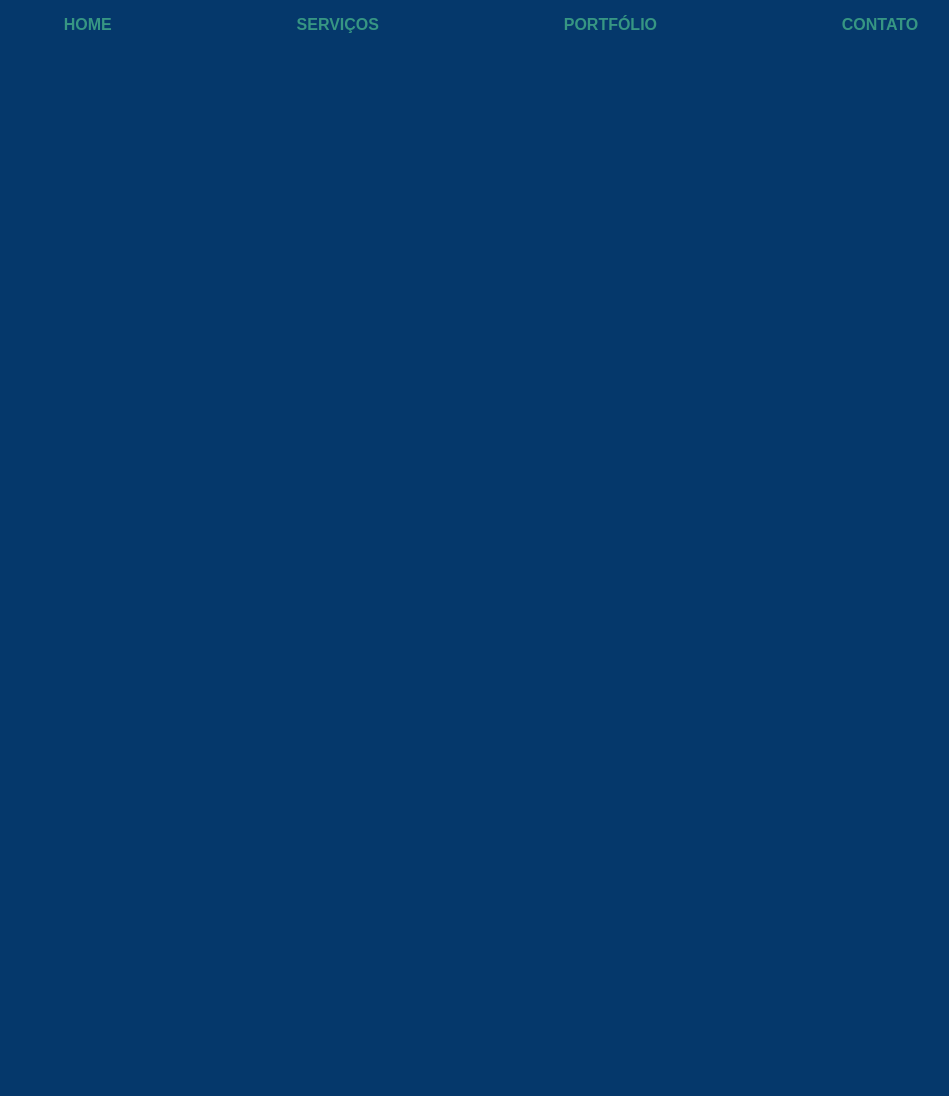
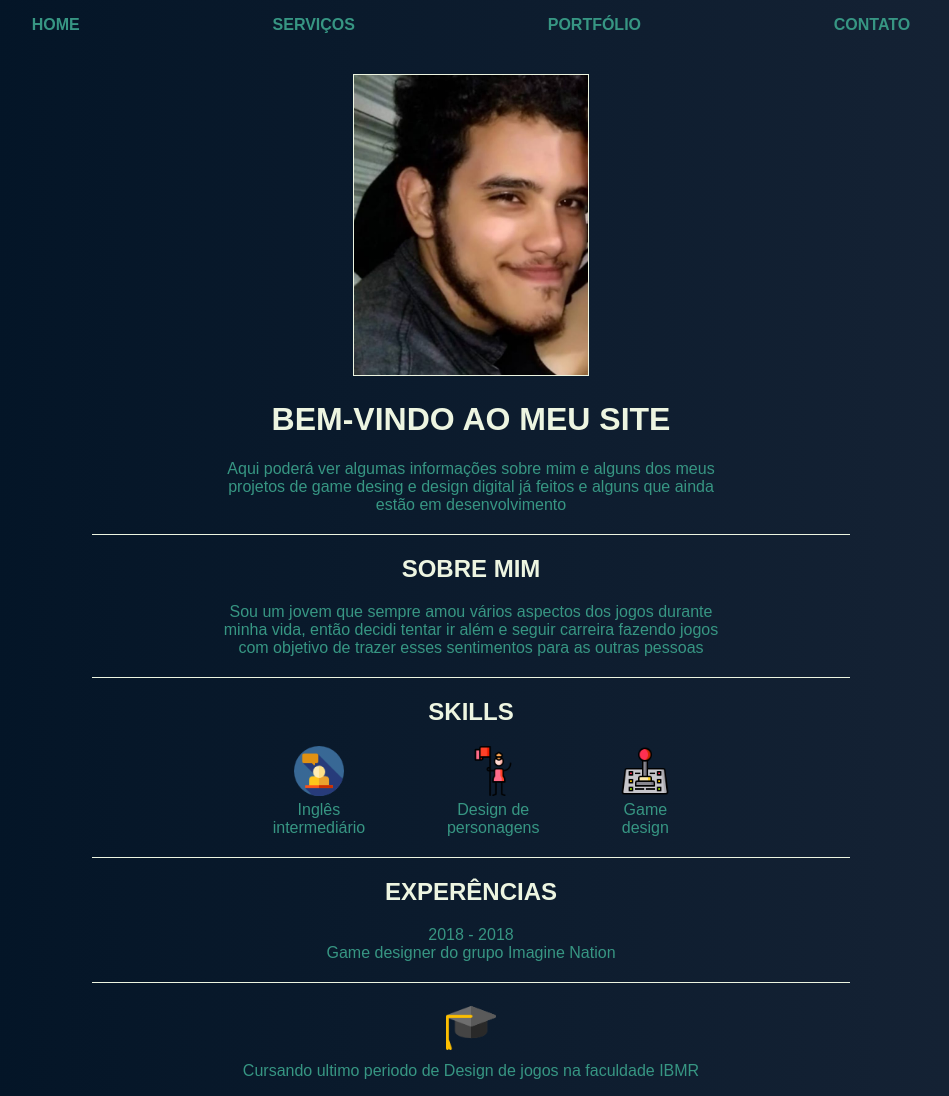
Before and after one commit to MatheusLopes0101/portfolio-a5, a plain HTML site: page index.html in a window 1280 px wide. Shown: the whole page, without its empty margins (169-1118 px from the left). Before the commit the page ends 800 px from the top, so only its background shows below. Drawn offline with Linux system fonts and the light colour scheme.

Commit message:
Adicionando conteúdo da página home

```diff
--- a/index.html
+++ b/index.html
@@ -2,7 +2,7 @@
 <html>
     <head>
         <link rel="stylesheet" href="style.css">
-        <title>História BR</title>
+        <title>Matheus Lopes - Portóflio</title>
     </head>
     <body>
         <nav>
@@ -14,6 +14,46 @@
             </ul>
         </nav>
         <div class="content">
+            <div>
+                <img class="picture" src="imgs/pic.png" alt="Picture" />
+                <h1>Bem-vindo ao meu site</h1>
+                <p>Aqui poderá ver algumas informações sobre mim e alguns dos meus projetos de game desing e
+                design digital já feitos e alguns que ainda estão em desenvolvimento</p>
+            </div>
+            <div class="line"></div>
+            <h2>Sobre mim</h2>
+            <p>Sou um jovem que sempre amou vários aspectos dos jogos durante minha vida, então decidi tentar ir além e seguir carreira fazendo jogos com objetivo de trazer esses sentimentos para as outras pessoas</p>
+            <div class="line"></div>
+            <h2>Skills</h2>
+            <ul class="skill-list">
+                <li>
+                    <img src="imgs/icons/english.png" alt="English" />
+                    <p>Inglês intermediário</p>
+                </li>
+                <li>
+                    <img src="imgs/icons/character.png" alt="Character" />
+                    <p>Design de personagens</p>
+                </li>
+                <li>
+                    <img src="imgs/icons/joystick.png" alt="Joystick" />
+                    <p>Game design</p>
+                </li>
+            </ul>
+            <div class="line"></div>
+            <h2>Experências</h2>
+            <ul>
+                <li>
+                    <p>2018 - 2018</p>
+                    <p>Game designer do grupo Imagine Nation</p>
+                </li>
+            </ul>
+            <div class="line"></div>
+            <ul>
+                <li>
+                    <img src="imgs/icons/university.png" alt="School" />
+                    <p>Cursando ultimo periodo de Design de jogos na faculdade IBMR</p>
+                </li>
+            </ul>
         </div>
     </body>
 </html>
--- a/style.css
+++ b/style.css
@@ -14,7 +14,8 @@
 }
 
 body {
-    background: var(--primary-color);
+    background: rgb(1,19,37);
+    background: linear-gradient(90deg, rgba(1,19,37,1) 0%, rgba(23,36,54,1) 100%);
 }
 
 .content {
@@ -22,8 +23,35 @@ body {
     text-align: center;
 }
 
+.content .picture {
+    width: auto;
+    height: 300px;
+    border: 1px solid var(--lightest-color);
+}
+
+.content h1, h2 {
+    color: var(--lightest-color);
+    text-transform: uppercase;
+}
+
 .content p {
-    margin: 0 20%;
+    margin: 0 30%;
+    color: var(--secondary-color);
+}
+
+ul img {
+    width: 50px;
+    height: auto;
+    margin-bottom: 5px;
+}
+
+ul {
+    list-style: none;
+    padding: 0;
+}
+
+li:not(:last-of-type) {
+    margin-bottom: 20px;
 }
 
 nav ul {
@@ -53,3 +81,26 @@ nav ul a:after {
     background: var(--light-color);
     transition: width .15s;
 }
+
+.line {
+    margin: 20px 20%;
+    min-height: 1px;
+    background: var(--lightest-color);
+}
+
+.skill-list {
+    display: flex;
+    justify-content: center;
+    align-items: center;
+}
+
+.skill-list li {
+    display: flex;
+    flex-direction: column;
+    align-items: center;
+}
+
+.skill-list li:not(:last-of-type) {
+    margin-right: 20px;
+    margin-bottom: 0;
+}
```
Also changed, not shown: imgs/icons/character.png (added), imgs/icons/english.png (added), imgs/icons/joystick.png (added), imgs/icons/university.png (added), imgs/pic.png (added).
